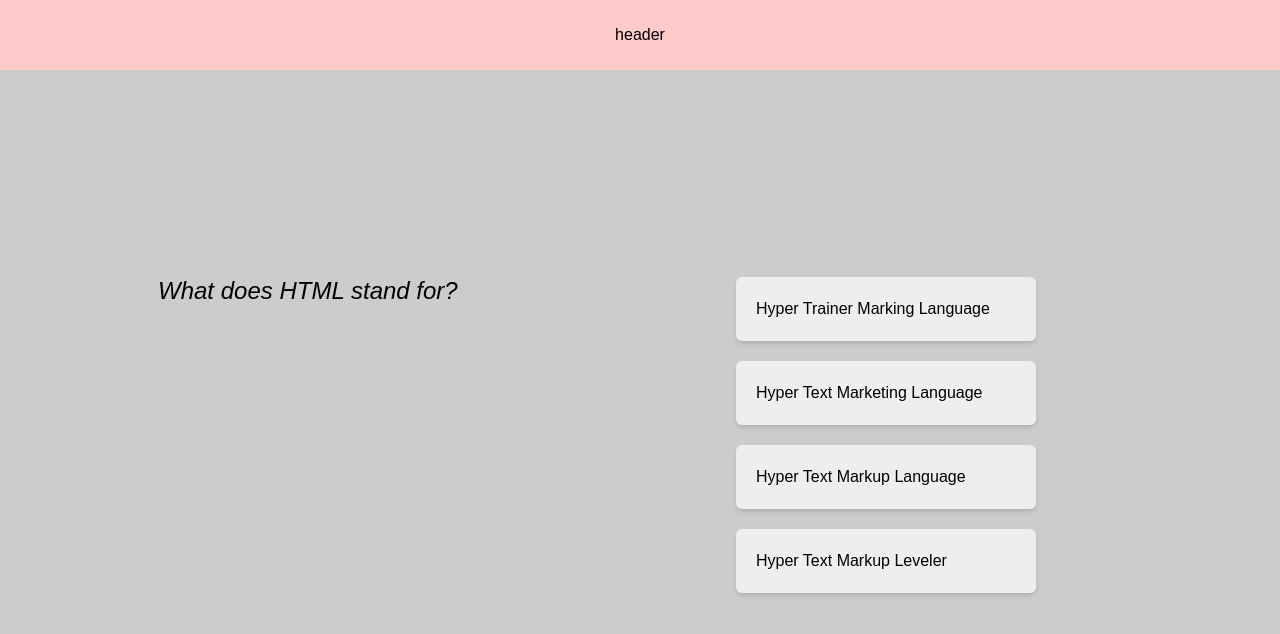
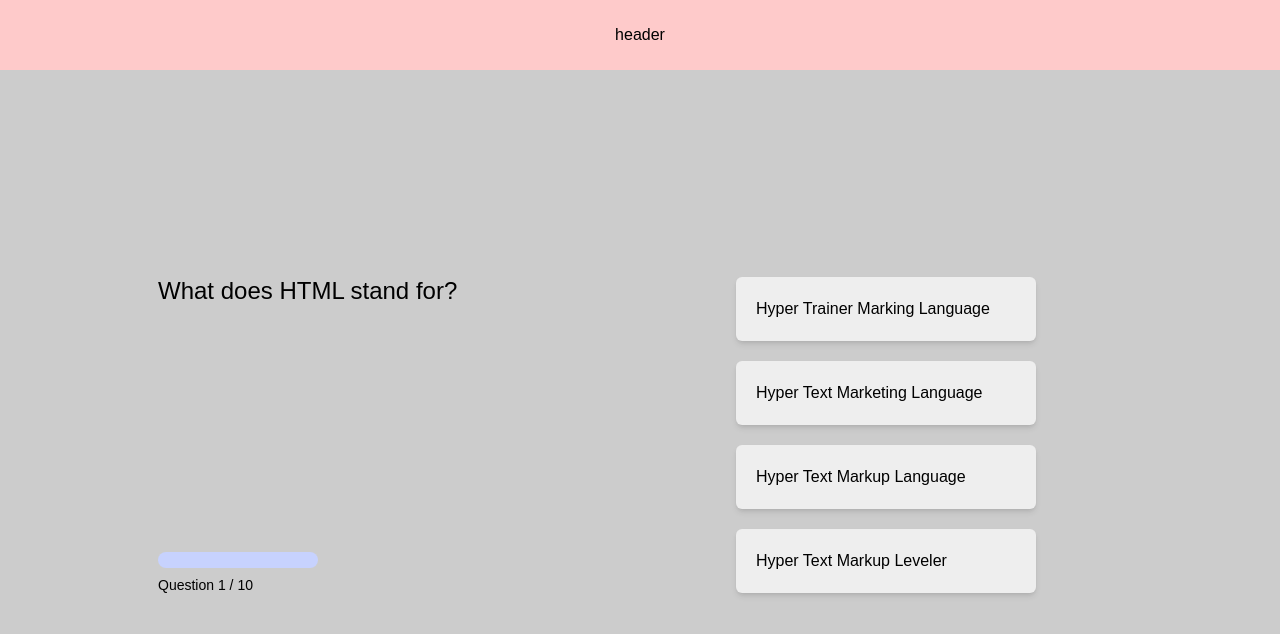
Before and after one commit to mustafa-khaled/Quiz-App, a React (Vite) app: page / in a window 1280 px wide. Both pictures are taken after a click on the element "HTML". Shown: the top 634 px of the page. Built offline with nearby package versions, Linux system fonts and the light colour scheme.

Commit message:
next quiz and progress bar

```diff
--- a/src/App.jsx
+++ b/src/App.jsx
@@ -17,12 +17,10 @@ function reducer(state, action) {
   switch (action.type) {
     case "start":
       return { ...state, status: "active", topicNumber: action.payload };
-
     case "newAnswer":
       const question = state.questions[state.topicNumber].questions.at(
         state.index,
       );
-      console.log(question);
       return {
         ...state,
         answer: action.payload,
@@ -30,6 +28,8 @@ function reducer(state, action) {
           action.payload === question.answer ? state.points + 1 : state.points,
       };
 
+    case "nextQuestion":
+      return { ...state, index: state.index + 1, answer: null };
     default:
       throw new Error("Unknown Action.");
   }
@@ -37,7 +37,9 @@ function reducer(state, action) {
 
 function App() {
   const [state, dispatch] = useReducer(reducer, initialState);
-  const { questions, status, topicNumber, index, answer } = state;
+  const { questions, status, topicNumber, index, answer, points } = state;
+
+  const questionsNum = questions[topicNumber]?.questions?.length;
 
   return (
     <div>
@@ -49,6 +51,8 @@ function App() {
             question={questions[topicNumber]?.questions[index]}
             dispatch={dispatch}
             answer={answer}
+            index={index}
+            questionsNum={questionsNum}
           />
         ) : (
           <StartScreen questions={questions} dispatch={dispatch} />
--- /dev/null
+++ b/src/components/Progress.jsx
@@ -0,0 +1,12 @@
+function Progress({ index, questionsNum, answer }) {
+  return (
+    <div className="progress">
+      <progress max={questionsNum} value={index + Number(answer !== null)} />
+      <p className="text-sm">
+        Question {index + 1} / {questionsNum}
+      </p>
+    </div>
+  );
+}
+
+export default Progress;
--- a/src/components/Question.jsx
+++ b/src/components/Question.jsx
@@ -1,11 +1,16 @@
 import Option from "./Option";
+import Progress from "./Progress";
 
-function Question({ question, dispatch, answer }) {
+function Question({ question, dispatch, answer, index, questionsNum }) {
   return (
     <div className="container mx-auto  px-[10px] md:w-[80%]">
       <div className="flex min-h-[45vh] w-full flex-col items-center justify-around gap-[20px] p-[20px] md:flex-row">
-        <div className="w-full md:w-[50%] md:self-start">
-          <p className="text-left text-2xl italic">{question.question}</p>
+        <div
+          className="flex h-[40vh] w-full flex-col items-start justify-between  md:w-[50%]
+         md:self-start"
+        >
+          <p className="text-left text-2xl">{question.question}</p>
+          <Progress index={index} questionsNum={questionsNum} answer={answer} />
         </div>
 
         <div className="flex w-full flex-col  items-center gap-[10px] text-sm sm:gap-[20px] sm:text-base md:w-[50%]">
@@ -20,6 +25,15 @@ function Question({ question, dispatch, answer }) {
               />
             );
           })}
+
+          {answer && (
+            <button
+              className="option bg-[#4338ca] text-white"
+              onClick={() => dispatch({ type: "nextQuestion" })}
+            >
+              Next Question
+            </button>
+          )}
         </div>
       </div>
     </div>
--- a/src/index.css
+++ b/src/index.css
@@ -91,3 +91,12 @@ body {
     @apply w-full cursor-pointer items-center rounded-md bg-[#eee] p-[10px] shadow-md sm:p-[20px] md:w-[300px];
   }
 }
+
+::-webkit-progress-bar {
+  background-color: #c7d2fe;
+  border-radius: 100px;
+}
+::-webkit-progress-value {
+  background-color: #312e81;
+  border-radius: 100px;
+}
```
